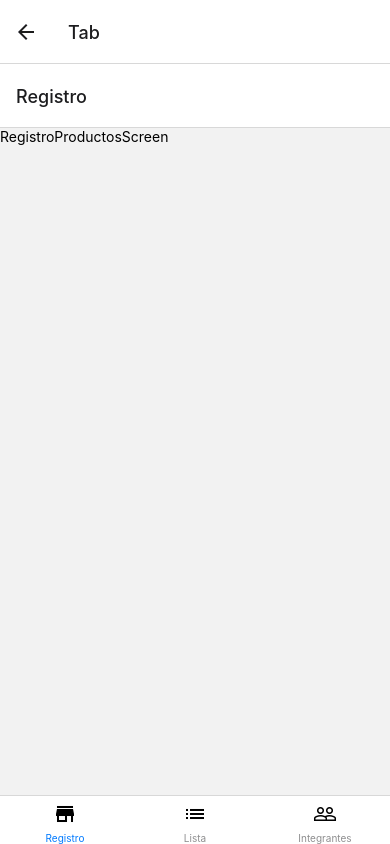
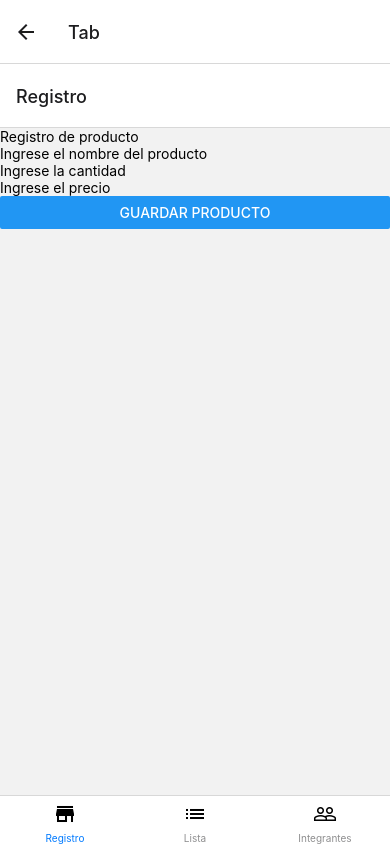
Before and after one commit to lizlopez24/carrito-compras, a React Native app: screen /Tab in a window 390 px wide. Built offline with nearby package versions, Linux system fonts and the light colour scheme; no server answers.

Commit message:
Add files via upload

```diff
--- a/screens/RegistroProductosScreen.tsx
+++ b/screens/RegistroProductosScreen.tsx
@@ -1,11 +1,41 @@
-import { StyleSheet, Text, View } from 'react-native'
-import React from 'react'
+import { Alert, Button, StyleSheet, Text, View } from 'react-native'
+import React, { useState } from 'react'
 
-export default function RegistroProductosScreen() {
-  return (
-    <View>
-      <Text>RegistroProductosScreen</Text>
-    </View>
+import { db } from '../config/Config'
+import { ref, set } from "firebase/database";
+import { TextInput } from 'react-native-gesture-handler';
+
+export default function ListaProductosScreen() {
+    const [producto, setProducto] = useState('')
+    const [cantidad, setCantidad] = useState('')
+    const [precio, setPrecio] = useState('')
+
+function guardar(producto: string, cantidad: number, precio:number) {
+        set(ref(db, 'usuarios/' + producto), {
+          quantity: cantidad,
+          cost: precio
+        });
+
+        Alert.alert('Mensaje', 'Producto guardado')
+    }
+    return (
+        <View>
+        <Text>Registro de producto</Text>
+        <TextInput
+            placeholder='Ingrese el nombre del producto'
+            onChangeText={ (texto) => setProducto(texto)}
+        />
+        <TextInput
+            placeholder='Ingrese la cantidad'
+            onChangeText={ (number) => setCantidad(number)}
+        />
+        <TextInput
+            placeholder='Ingrese el precio'
+            onChangeText={ (number) => setPrecio(number)}
+        />
+
+        <Button title='Guardar producto' onPress={ () => guardar(producto,parseInt(cantidad),parseFloat(precio)) }/>
+        </View>
   )
 }
 
```
